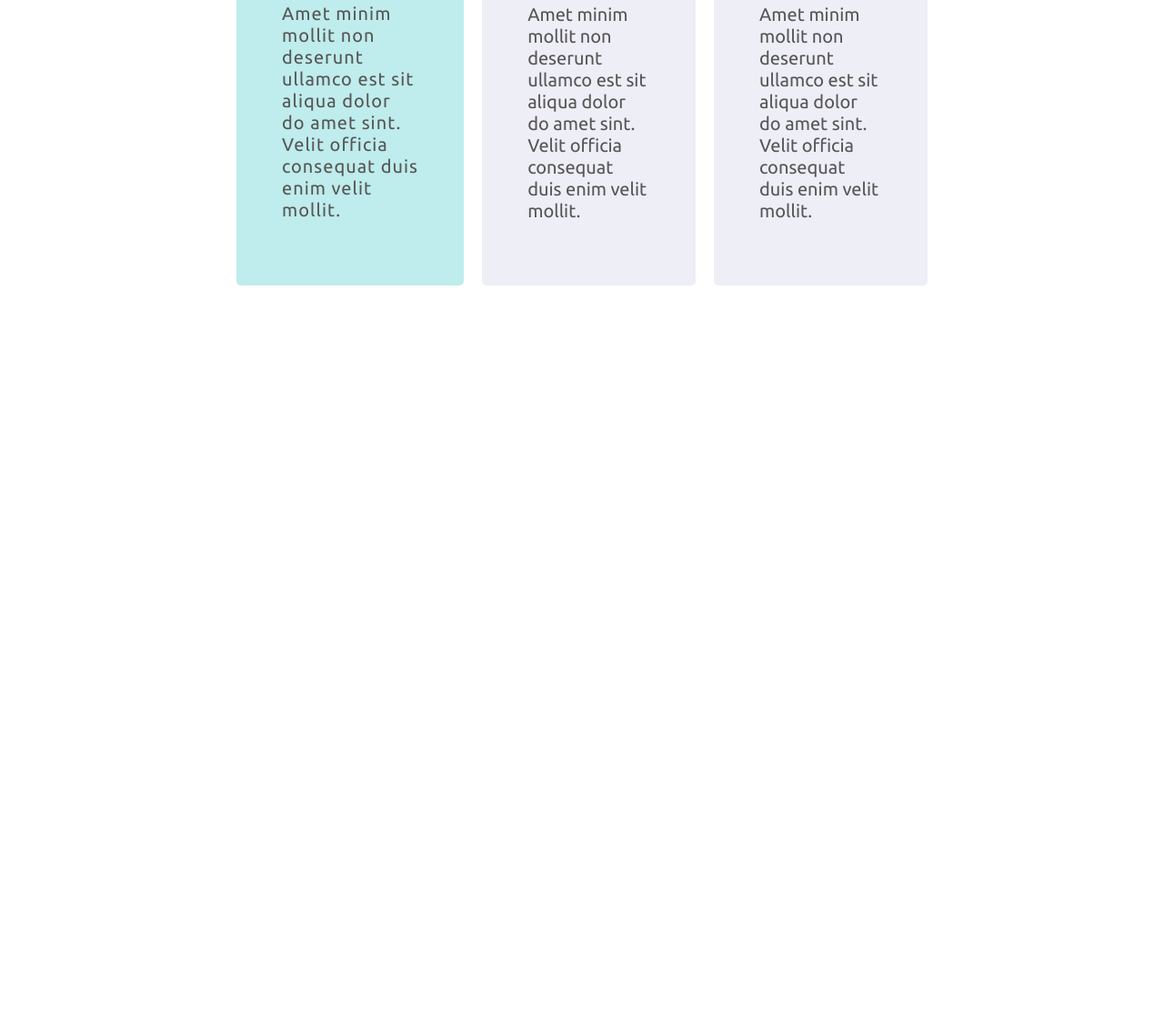
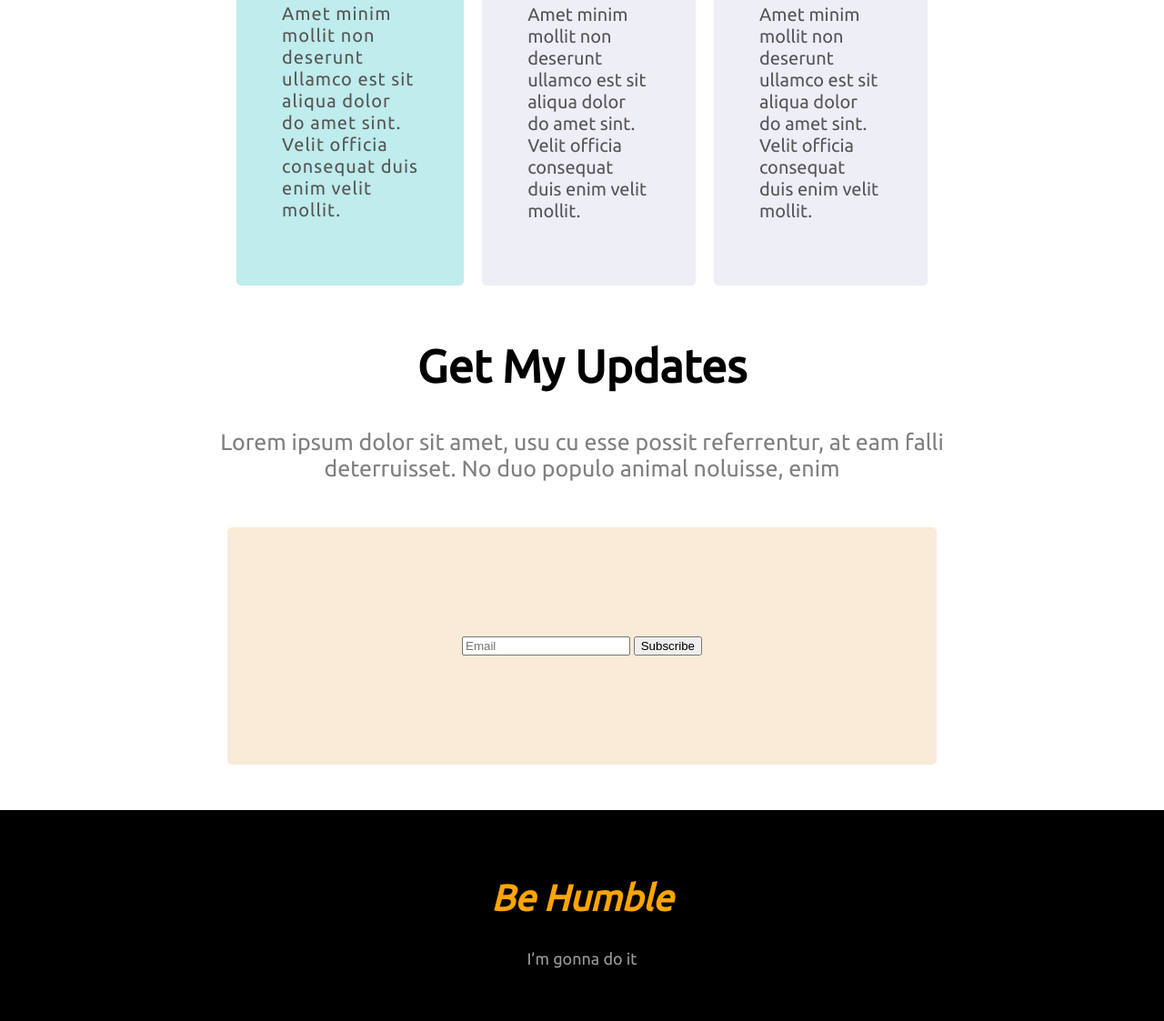
Before and after one commit to mizanor21/Donate_Portfolio, a plain HTML site: page index.html in a window 1280 px wide. Shown: the part 2018-3141 px from the top of the page at 91% size. Before the commit the page ends 2392 px from the top, so only its background shows below. Drawn offline with Linux system fonts and the light colour scheme; a web font is replaced by a local one.

Commit message:
footer part added

```diff
--- a/css/style.css
+++ b/css/style.css
@@ -143,6 +143,45 @@ body {
     letter-spacing: 1px;
 }
 
+.get_my_update {
+    text-align: center;
+}
+
+.get_my_update h1 {
+    font-size: 50px;
+}
+
+.get_my_update p {
+    color: gray;
+    font-size: 25px;
+}
+
+.get_my_update .form {
+    background-color: antiquewhite;
+    padding: 120px;
+    border-radius: 5px;
+    margin-left: 250px;
+    margin-right: 250px;
+    margin-top: 50px;
+    margin-bottom: 50px;
+}
+
 #donate_item_3 {
     margin: 10px;
 }
+
+.footer_area {
+    text-align: center;
+    background-color: black;
+    padding: 40px;
+}
+
+.footer_area h1 {
+    font-style: italic;
+    font-size: 40px;
+}
+
+.footer_area p {
+    font-size: 18px;
+    color: rgb(156, 153, 153);
+}
--- a/index.html
+++ b/index.html
@@ -83,6 +83,25 @@
         </div>
     </section>
     <!-- donate plan area end -->
+    <section class="get_my_update">
+        <div>
+            <h1>Get My Updates</h1>
+            <p>Lorem ipsum dolor sit amet, usu cu esse possit referrentur, at eam falli <br>
+                deterruisset. No duo populo animal noluisse, enim</p>
+        </div>
+        <div class="form">
+            <form action="">
+                <input type="email" placeholder="Email">
+                <input class="btn_link" type="button" value="Subscribe">
+            </form>
+        </div>
+    </section>
+    <section>
+        <div class="footer_area">
+            <h1 style="color: orange;">Be Humble</h1>
+            <p>I’m gonna do it</p>
+        </div>
+    </section>
 </body>
 
 </html>
```
